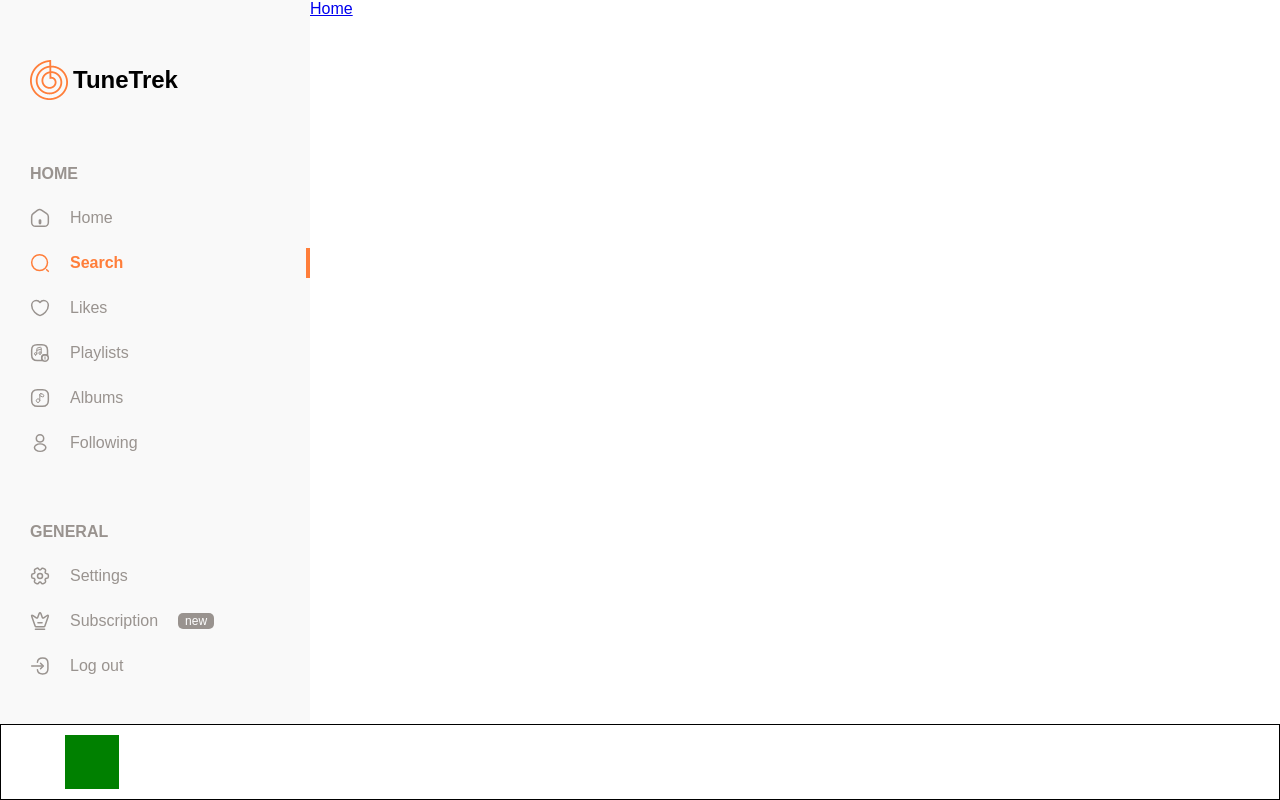
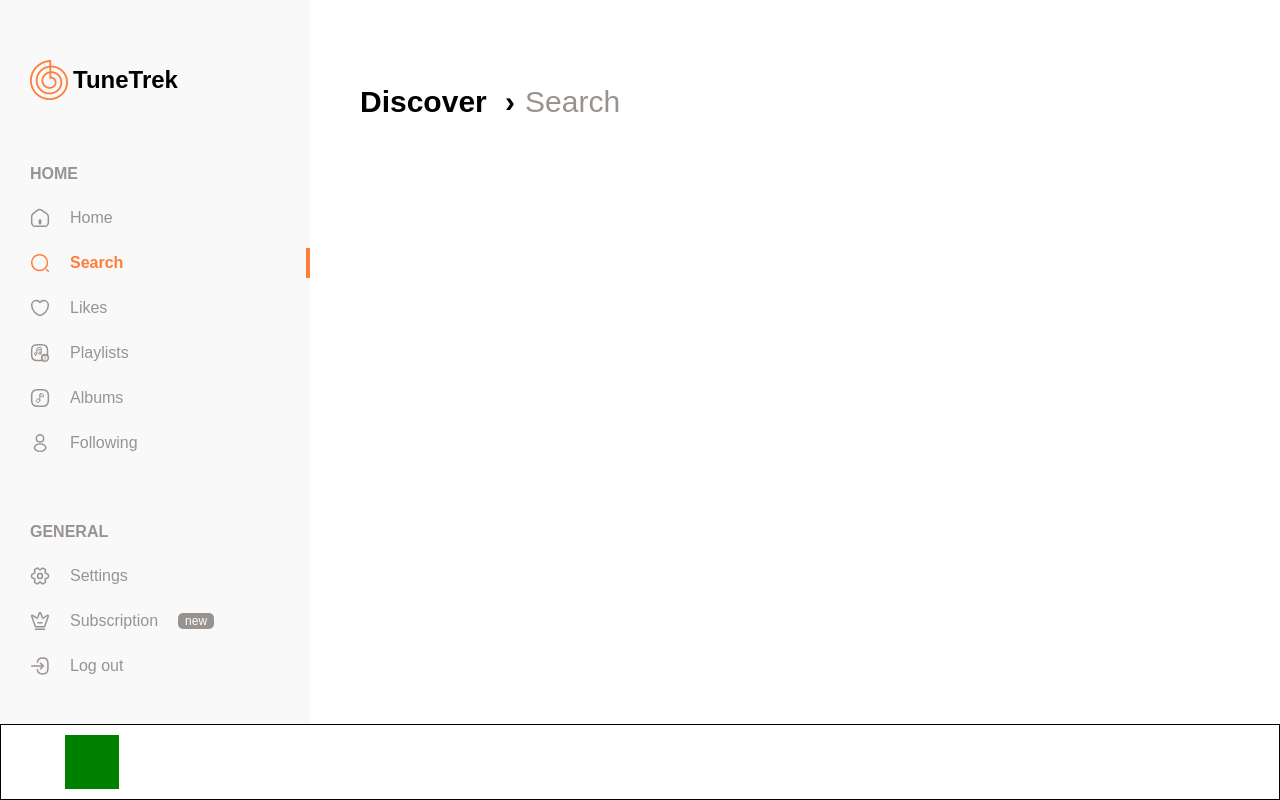
Before and after one commit to pasteteee/music-react-project, a React (Vite) app: page / in a window 1280 px wide. Both pictures are taken after a click on the item "Search". Built offline with nearby package versions, Linux system fonts and the light colour scheme; no server answers; the HTML template or start-up script is replaced by a standard one; a web font is replaced by a local one.

Commit message:
path indetefier

```diff
--- /dev/null
+++ b/src/components/PathIndetefier/PathIndetefier.module.scss
@@ -0,0 +1,26 @@
+$text: #99938f;
+$link: #000000;
+
+.pathIndetefier {
+    display: flex;
+    flex-direction: row;
+    margin: 85px 0 0 50px;
+}
+
+.pathIndetefierItem {
+    color: $text;
+    font-size: 30px;
+    padding-right: 10px;
+}
+
+.pathIndetefierLink {
+    color: $link;
+    text-decoration: none;
+    font-weight: bold;
+}
+
+.breadcrumbSeparator {
+    padding-left: 10px;
+    color: $link;
+    font-weight: bold;
+}
--- /dev/null
+++ b/src/components/PathIndetefier/PathIndetefier.tsx
@@ -0,0 +1,31 @@
+import styles from "./PathIndetefier.module.scss";
+import { Link } from "react-router-dom";
+import type { PathItem } from "../../utils/PathIndetefier";
+
+interface PathIndetefierProps {
+  items: PathItem[];
+}
+
+export const PathIndetefier = ({ items }: PathIndetefierProps) => {
+  return (
+    <nav className={styles.pathIndetefier}>
+      {items.map((item, index) => (
+        <div key={item.label} className={styles.pathIndetefierItem}>
+          {item.path && !item.isActive ? (
+            <Link to={item.path} className={styles.pathIndetefierLink}>
+              {item.label}
+            </Link>
+          ) : (
+            <span className={`${styles.pathIdentifierText} ${item.isActive ? styles.active : ''}`}>
+              {item.label}
+            </span>
+          )}
+
+          {index < items.length - 1 && (
+            <span className={styles.breadcrumbSeparator}> › </span>
+          )}
+        </div>
+      ))}
+    </nav>
+  );
+};
--- a/src/pages/Home/Home.tsx
+++ b/src/pages/Home/Home.tsx
@@ -1,7 +1,15 @@
 import styles from "./Home.module.sass";
 import router from "../../utils/Router";
 import { Link } from "react-router-dom";
+import { PathIndetefier } from "../../components/PathIndetefier/PathIndetefier";
+import { usePathIndetefier } from "../../utils/PathIndetefier";
 
 export default function Home() {
-  return <Link to="/search">search</Link>;
+  const pathIndetefier = usePathIndetefier();
+
+  return (
+    <div>
+      <PathIndetefier items={pathIndetefier} />
+    </div>
+  );
 }
--- a/src/pages/Search/Search.tsx
+++ b/src/pages/Search/Search.tsx
@@ -1,6 +1,14 @@
 import styles from "./Search.module.scss";
 import { Link } from "react-router-dom";
+import { PathIndetefier } from "../../components/PathIndetefier/PathIndetefier";
+import { usePathIndetefier } from "../../utils/PathIndetefier";
 
 export default function SearchPage() {
-  return <Link to="/">Home</Link>;
+  const pathIndetefier = usePathIndetefier();
+
+  return (
+    <div>
+      <PathIndetefier items={pathIndetefier} />
+    </div>
+  );
 }
--- /dev/null
+++ b/src/utils/PathIndetefier.ts
@@ -0,0 +1,35 @@
+import { useLocation } from "react-router-dom";
+
+export interface PathItem {
+    label: string;
+    path?: string;
+    isActive?: boolean;
+}
+
+export const usePathIndetefier = () => {
+    const location = useLocation();
+
+    const getPageName = (pathname: string): string => {
+        const path = pathname.replace('/', '');
+
+        if (path === '') return 'Discover';
+        if (path === 'search') return 'Search';
+
+        return path.split('-').map(word => word.charAt(0).toUpperCase + word.slice(1)).join(' ');
+    }
+
+    const currentPageName = getPageName(location.pathname);
+
+    let pathIndetefier: PathItem[] = [
+        { label: 'Discover', path: '/' }
+    ];
+
+    if (currentPageName !== 'Discover') {
+        pathIndetefier = [
+            { label: 'Discover', path: '/' },
+            { label: currentPageName, isActive: true }
+        ];
+    }
+
+    return pathIndetefier;
+}
--- a/src/utils/Sidebar.ts
+++ b/src/utils/Sidebar.ts
@@ -17,8 +17,10 @@ export interface TSidebar {
 }
 
 function getTitleAndLink(name: string) {
-    return {title: router.get(name)?.title ?? "",
-            link: router.get(name)?.url ?? ""}
+    return {
+        title: router.get(name)?.title ?? "",
+        link: router.get(name)?.url ?? ""
+    }
 };
 
 const sidebarData: TSidebarData[] = [
```
Lines whose indentation alone changed are shown as unchanged.
